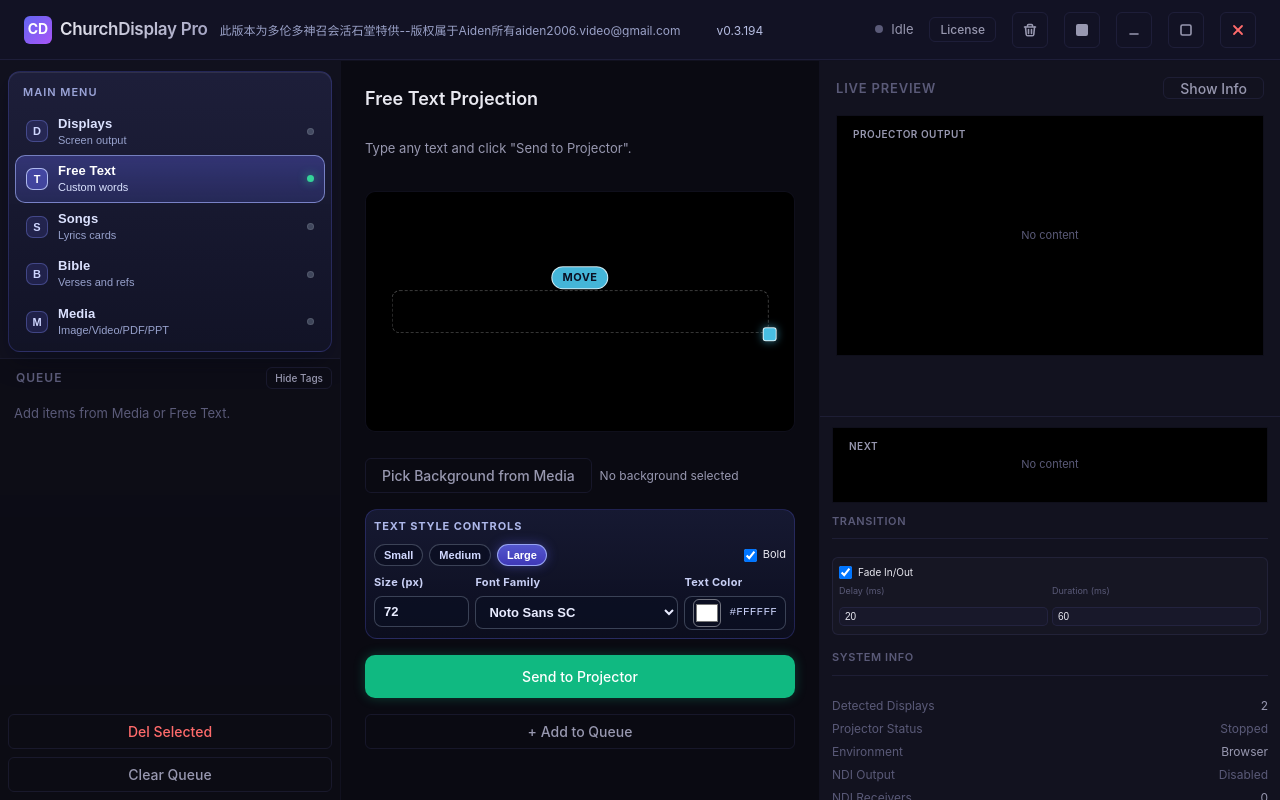
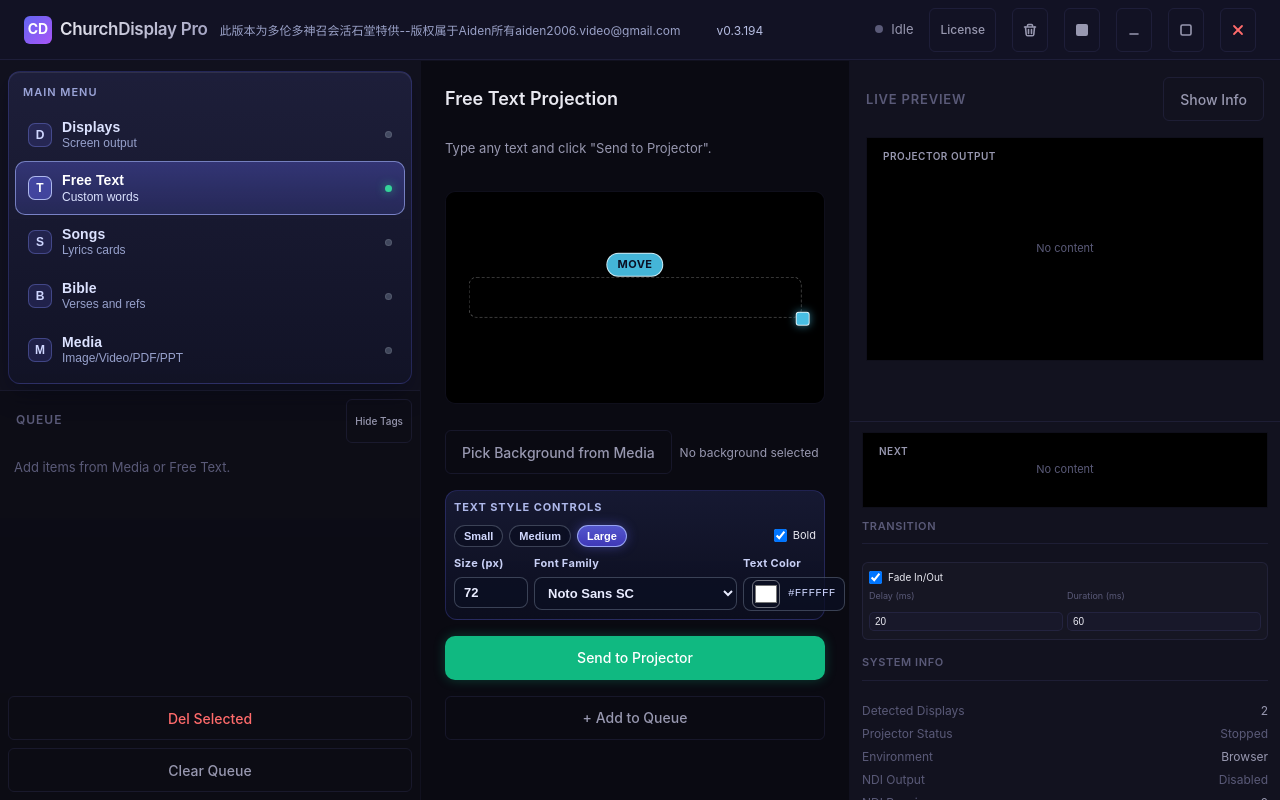
Before and after one commit to scanf2006/presenter, a React (Vite) app: page / in a window 1280 px wide. Built offline with nearby package versions, Linux system fonts and the light colour scheme; a web font is replaced by a local one.

Commit message:
ui: improve control panel ergonomics for small and large screens

```diff
--- a/src/index.css
+++ b/src/index.css
@@ -152,6 +152,38 @@ body {
 @media (min-width: 2200px) and (min-height: 1200px) {
   .app-container {
     --ui-scale: 1.18;
+  }
+}
+
+/* Small-screen ergonomics: widen left navigation, narrow center work area, enlarge tap targets. */
+@media (max-width: 1500px), (max-height: 900px) {
+  .app-container {
+    grid-template-columns: 420px 1fr 430px;
+  }
+
+  .btn {
+    min-height: 44px;
+    padding: 11px 18px;
+    font-size: 16px;
+  }
+
+  .btn--icon {
+    width: 44px;
+    height: 44px;
+    font-size: 21px;
+  }
+
+  .sidebar-nav .sidebar__item {
+    min-height: 50px;
+    padding: 11px 13px;
+  }
+
+  .sidebar__item-label {
+    font-size: 15px;
+  }
+
+  .sidebar__item-hint {
+    font-size: 13px;
   }
 }
 
@@ -1419,8 +1451,9 @@ body {
   color: #9ba4d8;
 }
 .sidebar-nav .sidebar__item {
-  padding: 8px 10px;
-  font-size: 13px;
+  min-height: 44px;
+  padding: 10px 12px;
+  font-size: 14px;
   border-radius: 10px;
   border: 1px solid transparent;
   display: flex;
@@ -1428,10 +1461,10 @@ body {
   gap: 10px;
 }
 .sidebar-nav .sidebar__item-icon {
-  font-size: 11px;
+  font-size: 12px;
   font-weight: 700;
-  width: 22px;
-  height: 22px;
+  width: 24px;
+  height: 24px;
   border-radius: 7px;
   display: inline-flex;
   align-items: center;
@@ -1449,13 +1482,13 @@ body {
   line-height: 1.15;
 }
 .sidebar__item-label {
-  font-size: 13px;
+  font-size: 14px;
   font-weight: 600;
   color: #dce2ff;
   letter-spacing: 0.1px;
 }
 .sidebar__item-hint {
-  font-size: 11px;
+  font-size: 12px;
   color: #97a1cc;
   margin-top: 2px;
   white-space: nowrap;
```
